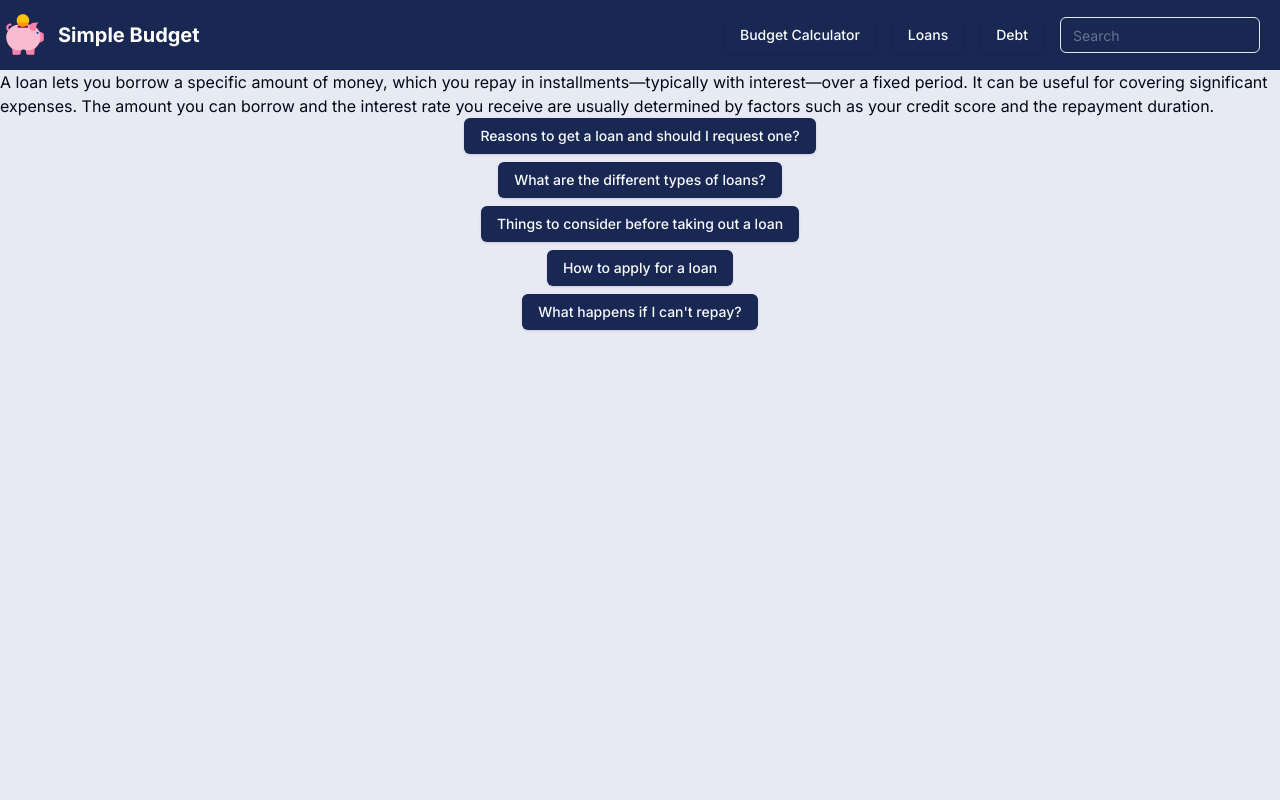
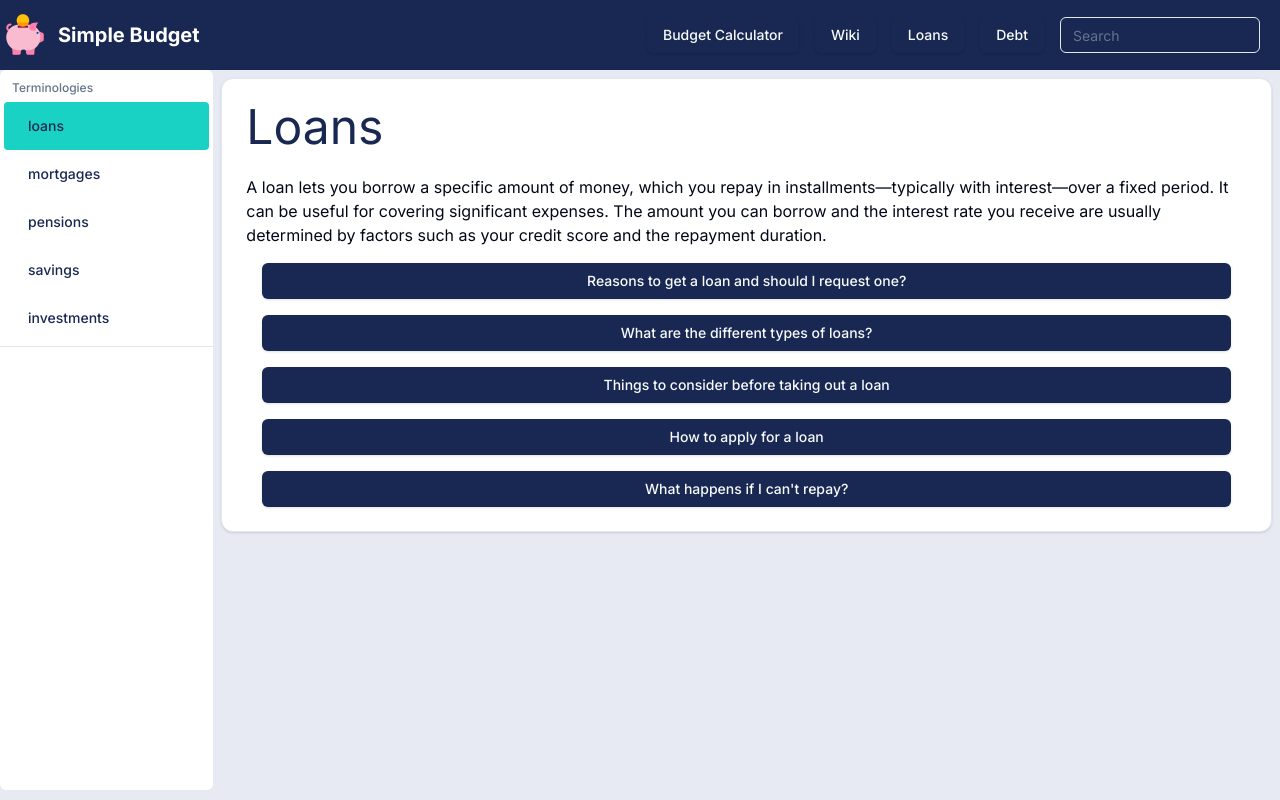
Before and after one commit to perry-C/simple_budget, a Next.js app: page /wiki/loans in a window 1280 px wide. Built offline with nearby package versions, Linux system fonts and the light colour scheme.

Commit message:
Feat: wiki page

```diff
--- a/package.json
+++ b/package.json
@@ -9,6 +9,7 @@
         "lint": "next lint"
     },
     "dependencies": {
+        "@radix-ui/react-dialog": "^1.1.1",
         "@radix-ui/react-icons": "^1.3.0",
         "@radix-ui/react-navigation-menu": "^1.2.0",
         "@radix-ui/react-separator": "^1.1.0",
@@ -16,6 +17,7 @@
         "chart.js": "^4.4.3",
         "class-variance-authority": "^0.7.0",
         "clsx": "^2.1.1",
+        "cmdk": "^1.0.0",
         "next": "14.2.5",
         "react": "^18",
         "react-chartjs-2": "^5.2.0",
--- a/src/app/navbar.jsx
+++ b/src/app/navbar.jsx
@@ -19,6 +19,10 @@ export default function Navbar() {
                     <Link href="/budget">Budget Calculator</Link>
                 </Button>
 
+                <Button className="mr-2">
+                    <Link href="/wiki/loans">Wiki</Link>
+                </Button>
+
                 <Button className="mr-2">Loans</Button>
                 <Button>Debt</Button>
 
--- a/src/app/wiki/loans/page.jsx
+++ b/src/app/wiki/loans/page.jsx
@@ -1,24 +1,39 @@
 'use client';
 import { Button } from '@/components/ui/button';
+import WikiPage from '../page';
+
+import { Card, CardContent, CardHeader } from '@/components/ui/card';
+
 const LoansPage = () => {
     return (
+        <WikiPage title="Loans">
+            <Card>
+                <CardHeader>
+                    <h1 className=" text-primary text-5xl">Loans</h1>
+                </CardHeader>
+                <CardContent>
                     <div>
-            <div>
-                A loan lets you borrow a specific amount of money, which you
-                repay in installments—typically with interest—over a fixed
-                period. It can be useful for covering significant expenses. The
-                amount you can borrow and the interest rate you receive are
-                usually determined by factors such as your credit score and the
-                repayment duration.
+                        A loan lets you borrow a specific amount of money, which
+                        you repay in installments—typically with interest—over a
+                        fixed period. It can be useful for covering significant
+                        expenses. The amount you can borrow and the interest
+                        rate you receive are usually determined by factors such
+                        as your credit score and the repayment duration.
                     </div>
-            <div className="flex flex-col space-y-2 items-center">
-                <Button>Reasons to get a loan and should I request one?</Button>
+                    <div className="flex flex-col space-y-4 mt-4 mx-4">
+                        <Button>
+                            Reasons to get a loan and should I request one?
+                        </Button>
                         <Button>What are the different types of loans?</Button>
-                <Button>Things to consider before taking out a loan</Button>
+                        <Button>
+                            Things to consider before taking out a loan
+                        </Button>
                         <Button>How to apply for a loan </Button>
                         <Button> What happens if I can't repay?</Button>
                     </div>
-        </div>
+                </CardContent>
+            </Card>
+        </WikiPage>
     );
 };
 
--- a/src/app/wiki/page.jsx
+++ b/src/app/wiki/page.jsx
@@ -1,32 +1,23 @@
 'use client';
-import { Button } from '@/components/ui/button';
-import Link from 'next/link';
 
-const WikiPage = ({ children }) => {
-    const financialConceptList = [
-        'loans',
-        'mortgages',
-        'pensions',
-        'savings',
-        'investments',
-    ];
-
+import WikiSidebar from './wikiSideBar';
+const WikiPage = (props) => {
     return (
         <div
             id="wiki-page-container"
-            className="grid grid-cols-5 grid-rows-4"
-            style={{ minHeight: '100vh' }}
+            className="grid grid-cols-6 grid-rows-4"
+            style={{ minHeight: '90vh' }}
         >
-            <ul className="flex flex-col justify-center items-center col-span-1 row-span-4">
-                {financialConceptList.map((val) => (
-                    <Button variant="link" className="text-secondary">
-                        <Link href={`/wiki/${val}`}>{val}</Link>
-                    </Button>
-                ))}
-            </ul>
-            <h1 className="col-span-3 row-span-1 flex justify-center mt-4 text-primary"></h1>
-            <div id="content" className="col-span-3 row-soan-3">
-                {children}
+            <div className="flex flex-col flex-grow items-center col-span-1 row-span-4">
+                <WikiSidebar></WikiSidebar>
+            </div>
+
+            <div
+                id="content"
+                className="col-span-5 row-span-4 flex flex-col justify-start p-2 space-y-2"
+            >
+                {/* <h1 className=" text-primary text-5xl">{props.title}</h1> */}
+                {props.children}
             </div>
         </div>
     );
--- /dev/null
+++ b/src/app/wiki/wikiSidebar.jsx
@@ -0,0 +1,37 @@
+import {
+    Command,
+    CommandGroup,
+    CommandItem,
+    CommandList,
+    CommandSeparator,
+} from '@/components/ui/command';
+
+import { Button } from '@/components/ui/button';
+import Link from 'next/link';
+const financialConceptList = [
+    'loans',
+    'mortgages',
+    'pensions',
+    'savings',
+    'investments',
+];
+const WikiSidebar = () => {
+    return (
+        <Command>
+            <CommandList>
+                <CommandGroup heading="Terminologies">
+                    {financialConceptList.map((val) => (
+                        <CommandItem>
+                            <Button variant="link">
+                                <Link href={`/wiki/${val}`}>{val}</Link>
+                            </Button>
+                        </CommandItem>
+                    ))}
+                </CommandGroup>
+                <CommandSeparator />
+            </CommandList>
+        </Command>
+    );
+};
+
+export default WikiSidebar;
--- /dev/null
+++ b/src/components/ui/command.jsx
@@ -0,0 +1,117 @@
+"use client";
+import * as React from "react"
+import { MagnifyingGlassIcon } from "@radix-ui/react-icons"
+import { Command as CommandPrimitive } from "cmdk"
+
+import { cn } from "@/lib/utils"
+import { Dialog, DialogContent } from "@/components/ui/dialog"
+
+const Command = React.forwardRef(({ className, ...props }, ref) => (
+  <CommandPrimitive
+    ref={ref}
+    className={cn(
+      "flex h-full w-full flex-col overflow-hidden rounded-md bg-popover text-popover-foreground",
+      className
+    )}
+    {...props} />
+))
+Command.displayName = CommandPrimitive.displayName
+
+const CommandDialog = ({
+  children,
+  ...props
+}) => {
+  return (
+    (<Dialog {...props}>
+      <DialogContent className="overflow-hidden p-0">
+        <Command
+          className="[&_[cmdk-group-heading]]:px-2 [&_[cmdk-group-heading]]:font-medium [&_[cmdk-group-heading]]:text-muted-foreground [&_[cmdk-group]:not([hidden])_~[cmdk-group]]:pt-0 [&_[cmdk-group]]:px-2 [&_[cmdk-input-wrapper]_svg]:h-5 [&_[cmdk-input-wrapper]_svg]:w-5 [&_[cmdk-input]]:h-12 [&_[cmdk-item]]:px-2 [&_[cmdk-item]]:py-3 [&_[cmdk-item]_svg]:h-5 [&_[cmdk-item]_svg]:w-5">
+          {children}
+        </Command>
+      </DialogContent>
+    </Dialog>)
+  );
+}
+
+const CommandInput = React.forwardRef(({ className, ...props }, ref) => (
+  <div className="flex items-center border-b px-3" cmdk-input-wrapper="">
+    <MagnifyingGlassIcon className="mr-2 h-4 w-4 shrink-0 opacity-50" />
+    <CommandPrimitive.Input
+      ref={ref}
+      className={cn(
+        "flex h-10 w-full rounded-md bg-transparent py-3 text-sm outline-none placeholder:text-muted-foreground disabled:cursor-not-allowed disabled:opacity-50",
+        className
+      )}
+      {...props} />
+  </div>
+))
+
+CommandInput.displayName = CommandPrimitive.Input.displayName
+
+const CommandList = React.forwardRef(({ className, ...props }, ref) => (
+  <CommandPrimitive.List
+    ref={ref}
+    className={cn("max-h-[300px] overflow-y-auto overflow-x-hidden", className)}
+    {...props} />
+))
+
+CommandList.displayName = CommandPrimitive.List.displayName
+
+const CommandEmpty = React.forwardRef((props, ref) => (
+  <CommandPrimitive.Empty ref={ref} className="py-6 text-center text-sm" {...props} />
+))
+
+CommandEmpty.displayName = CommandPrimitive.Empty.displayName
+
+const CommandGroup = React.forwardRef(({ className, ...props }, ref) => (
+  <CommandPrimitive.Group
+    ref={ref}
+    className={cn(
+      "overflow-hidden p-1 text-foreground [&_[cmdk-group-heading]]:px-2 [&_[cmdk-group-heading]]:py-1.5 [&_[cmdk-group-heading]]:text-xs [&_[cmdk-group-heading]]:font-medium [&_[cmdk-group-heading]]:text-muted-foreground",
+      className
+    )}
+    {...props} />
+))
+
+CommandGroup.displayName = CommandPrimitive.Group.displayName
+
+const CommandSeparator = React.forwardRef(({ className, ...props }, ref) => (
+  <CommandPrimitive.Separator ref={ref} className={cn("-mx-1 h-px bg-border", className)} {...props} />
+))
+CommandSeparator.displayName = CommandPrimitive.Separator.displayName
+
+const CommandItem = React.forwardRef(({ className, ...props }, ref) => (
+  <CommandPrimitive.Item
+    ref={ref}
+    className={cn(
+      "relative flex cursor-default select-none items-center rounded-sm px-2 py-1.5 text-sm outline-none data-[disabled=true]:pointer-events-none data-[selected=true]:bg-accent data-[selected=true]:text-accent-foreground data-[disabled=true]:opacity-50",
+      className
+    )}
+    {...props} />
+))
+
+CommandItem.displayName = CommandPrimitive.Item.displayName
+
+const CommandShortcut = ({
+  className,
+  ...props
+}) => {
+  return (
+    (<span
+      className={cn("ml-auto text-xs tracking-widest text-muted-foreground", className)}
+      {...props} />)
+  );
+}
+CommandShortcut.displayName = "CommandShortcut"
+
+export {
+  Command,
+  CommandDialog,
+  CommandInput,
+  CommandList,
+  CommandEmpty,
+  CommandGroup,
+  CommandItem,
+  CommandShortcut,
+  CommandSeparator,
+}
--- /dev/null
+++ b/src/components/ui/dialog.jsx
@@ -0,0 +1,96 @@
+"use client"
+
+import * as React from "react"
+import * as DialogPrimitive from "@radix-ui/react-dialog"
+import { Cross2Icon } from "@radix-ui/react-icons"
+
+import { cn } from "@/lib/utils"
+
+const Dialog = DialogPrimitive.Root
+
+const DialogTrigger = DialogPrimitive.Trigger
+
+const DialogPortal = DialogPrimitive.Portal
+
+const DialogClose = DialogPrimitive.Close
+
+const DialogOverlay = React.forwardRef(({ className, ...props }, ref) => (
+  <DialogPrimitive.Overlay
+    ref={ref}
+    className={cn(
+      "fixed inset-0 z-50 bg-black/80  data-[state=open]:animate-in data-[state=closed]:animate-out data-[state=closed]:fade-out-0 data-[state=open]:fade-in-0",
+      className
+    )}
+    {...props} />
+))
+DialogOverlay.displayName = DialogPrimitive.Overlay.displayName
+
+const DialogContent = React.forwardRef(({ className, children, ...props }, ref) => (
+  <DialogPortal>
+    <DialogOverlay />
+    <DialogPrimitive.Content
+      ref={ref}
+      className={cn(
+        "fixed left-[50%] top-[50%] z-50 grid w-full max-w-lg translate-x-[-50%] translate-y-[-50%] gap-4 border bg-background p-6 shadow-lg duration-200 data-[state=open]:animate-in data-[state=closed]:animate-out data-[state=closed]:fade-out-0 data-[state=open]:fade-in-0 data-[state=closed]:zoom-out-95 data-[state=open]:zoom-in-95 data-[state=closed]:slide-out-to-left-1/2 data-[state=closed]:slide-out-to-top-[48%] data-[state=open]:slide-in-from-left-1/2 data-[state=open]:slide-in-from-top-[48%] sm:rounded-lg",
+        className
+      )}
+      {...props}>
+      {children}
+      <DialogPrimitive.Close
+        className="absolute right-4 top-4 rounded-sm opacity-70 ring-offset-background transition-opacity hover:opacity-100 focus:outline-none focus:ring-2 focus:ring-ring focus:ring-offset-2 disabled:pointer-events-none data-[state=open]:bg-accent data-[state=open]:text-muted-foreground">
+        <Cross2Icon className="h-4 w-4" />
+        <span className="sr-only">Close</span>
+      </DialogPrimitive.Close>
+    </DialogPrimitive.Content>
+  </DialogPortal>
+))
+DialogContent.displayName = DialogPrimitive.Content.displayName
+
+const DialogHeader = ({
+  className,
+  ...props
+}) => (
+  <div
+    className={cn("flex flex-col space-y-1.5 text-center sm:text-left", className)}
+    {...props} />
+)
+DialogHeader.displayName = "DialogHeader"
+
+const DialogFooter = ({
+  className,
+  ...props
+}) => (
+  <div
+    className={cn("flex flex-col-reverse sm:flex-row sm:justify-end sm:space-x-2", className)}
+    {...props} />
+)
+DialogFooter.displayName = "DialogFooter"
+
+const DialogTitle = React.forwardRef(({ className, ...props }, ref) => (
+  <DialogPrimitive.Title
+    ref={ref}
+    className={cn("text-lg font-semibold leading-none tracking-tight", className)}
+    {...props} />
+))
+DialogTitle.displayName = DialogPrimitive.Title.displayName
+
+const DialogDescription = React.forwardRef(({ className, ...props }, ref) => (
+  <DialogPrimitive.Description
+    ref={ref}
+    className={cn("text-sm text-muted-foreground", className)}
+    {...props} />
+))
+DialogDescription.displayName = DialogPrimitive.Description.displayName
+
+export {
+  Dialog,
+  DialogPortal,
+  DialogOverlay,
+  DialogTrigger,
+  DialogClose,
+  DialogContent,
+  DialogHeader,
+  DialogFooter,
+  DialogTitle,
+  DialogDescription,
+}
```
Also changed, not shown: 1 other file (tests, documents, lock files or other folders). Lines whose indentation alone changed are shown as unchanged.
